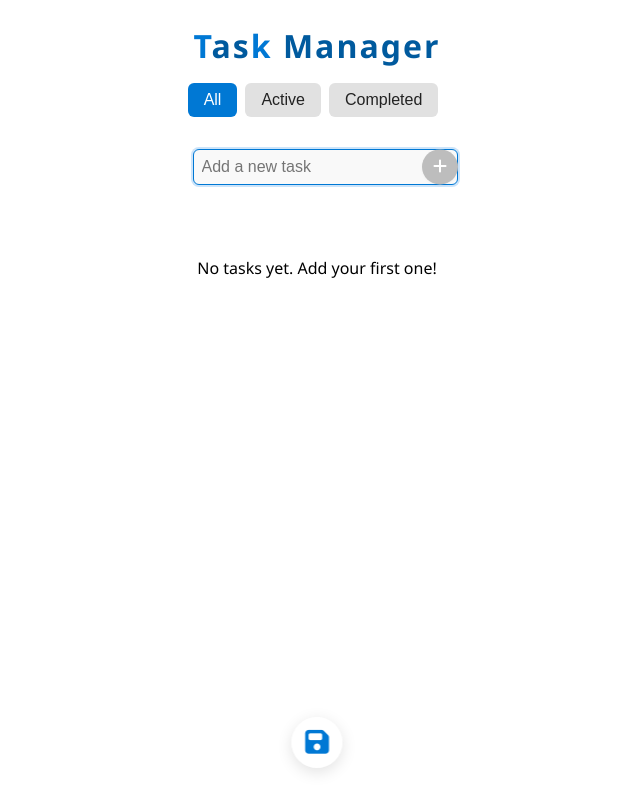
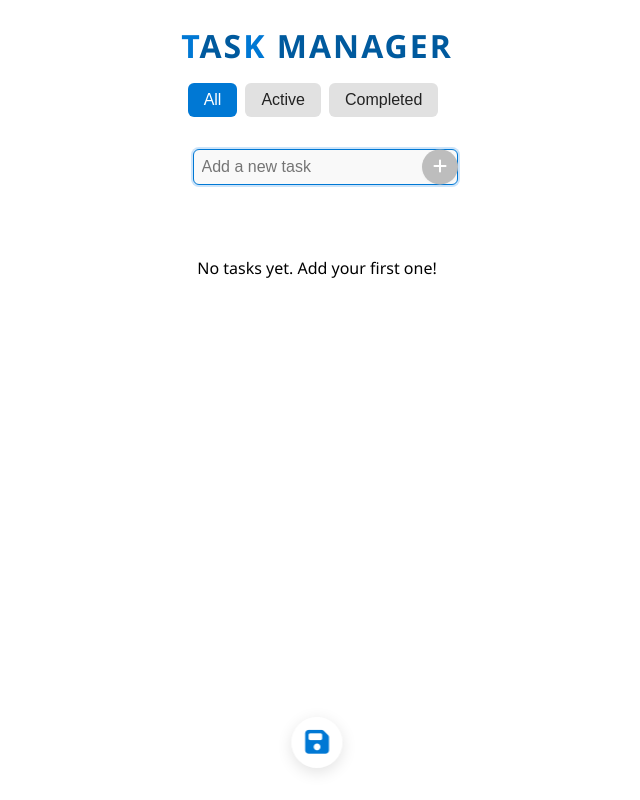
Before and after one commit to ShivamJ39/Task-Manager, an Angular app: page / in a window 1280 px wide. Shown: the whole page, without its empty margins (323-963 px from the left). Built offline with nearby package versions, Linux system fonts and the light colour scheme.

Commit message:
Update app.component.html

```diff
--- a/src/app/app.component.html
+++ b/src/app/app.component.html
@@ -3,17 +3,17 @@
     <div class="sticky-header">
     <h1 class="windows-heading">
   <span class="win-tka">T</span>
-  <span class="win-as">a</span>
-  <span class="win-as">s</span>
-  <span class="win-tka">k</span>
+  <span class="win-as">A</span>
+  <span class="win-as">S</span>
+  <span class="win-tka">K</span>
   <span>&nbsp;</span>
   <span class="win-as">M</span>
-  <span class="win-as">a</span>
-  <span class="win-as">n</span>
-  <span class="win-as">a</span>
-  <span class="win-as">g</span>
-  <span class="win-as">e</span>
-  <span class="win-as">r</span>
+  <span class="win-as">A</span>
+  <span class="win-as">N</span>
+  <span class="win-as">A</span>
+  <span class="win-as">G</span>
+  <span class="win-as">E</span>
+  <span class="win-as">R</span>
 </h1>
       <div style="margin-bottom: 1rem;">
         <button (click)="filter='all'" [disabled]="filter==='all'">All</button>
```
